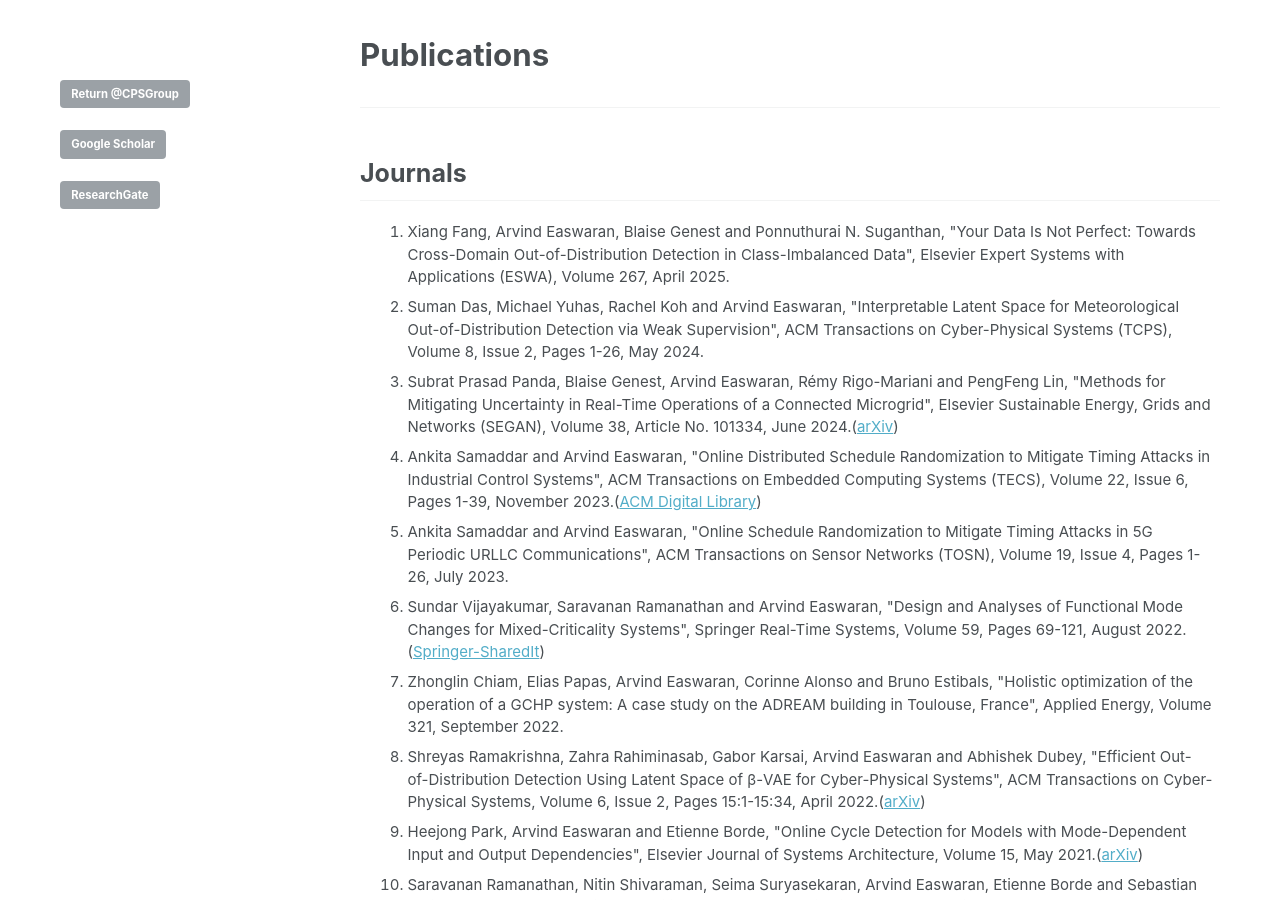
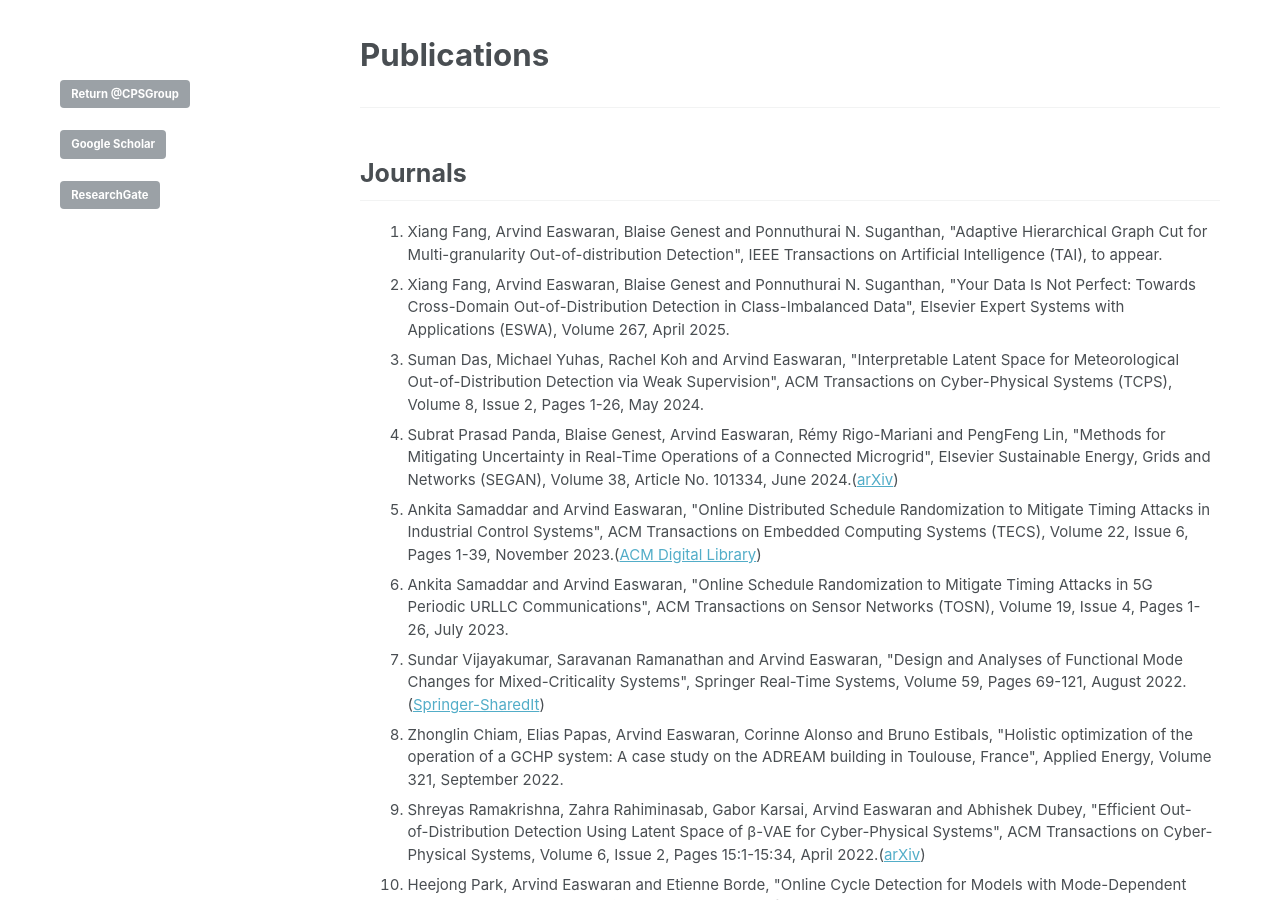
Before and after one commit to CPS-research-group/CPS-research-group.github.io, a Jekyll site: the page built from _pages/research_profile.md, in a window 1280 px wide and 900 px high. Built offline with Jekyll 4.4.1, drawn with Linux system fonts in a browser that asks for light colours.

Commit message:
Updates.

```diff
--- a/_pages/research_profile.md
+++ b/_pages/research_profile.md
@@ -23,6 +23,7 @@ a.a:active {color:#0000FF; text-decoration:none;}
 ******
 ## Journals
   <ol>
+		<li class="a">Xiang Fang, Arvind Easwaran, Blaise Genest and Ponnuthurai N. Suganthan, "Adaptive Hierarchical Graph Cut for Multi-granularity Out-of-distribution Detection", IEEE Transactions on Artificial Intelligence (TAI), to appear.</li>
 		<li class="a">Xiang Fang, Arvind Easwaran, Blaise Genest and Ponnuthurai N. Suganthan, "Your Data Is Not Perfect: Towards Cross-Domain Out-of-Distribution Detection in Class-Imbalanced Data", Elsevier Expert Systems with Applications (ESWA), Volume 267, April 2025.</li>
   		<li class="a">Suman Das, Michael Yuhas, Rachel Koh and Arvind Easwaran, "Interpretable Latent Space for Meteorological Out-of-Distribution Detection via Weak Supervision", ACM Transactions on Cyber-Physical Systems (TCPS), Volume 8, Issue 2, Pages 1-26, May 2024.</li>
   		<li class="a">Subrat Prasad Panda, Blaise Genest, Arvind Easwaran, Rémy Rigo-Mariani and PengFeng Lin, "Methods for Mitigating Uncertainty in Real-Time Operations of a Connected Microgrid", Elsevier Sustainable Energy, Grids and Networks (SEGAN), Volume 38, Article No. 101334, June 2024.(<a href="https://arxiv.org/abs/2409.19568">arXiv</a>)</li>
```
